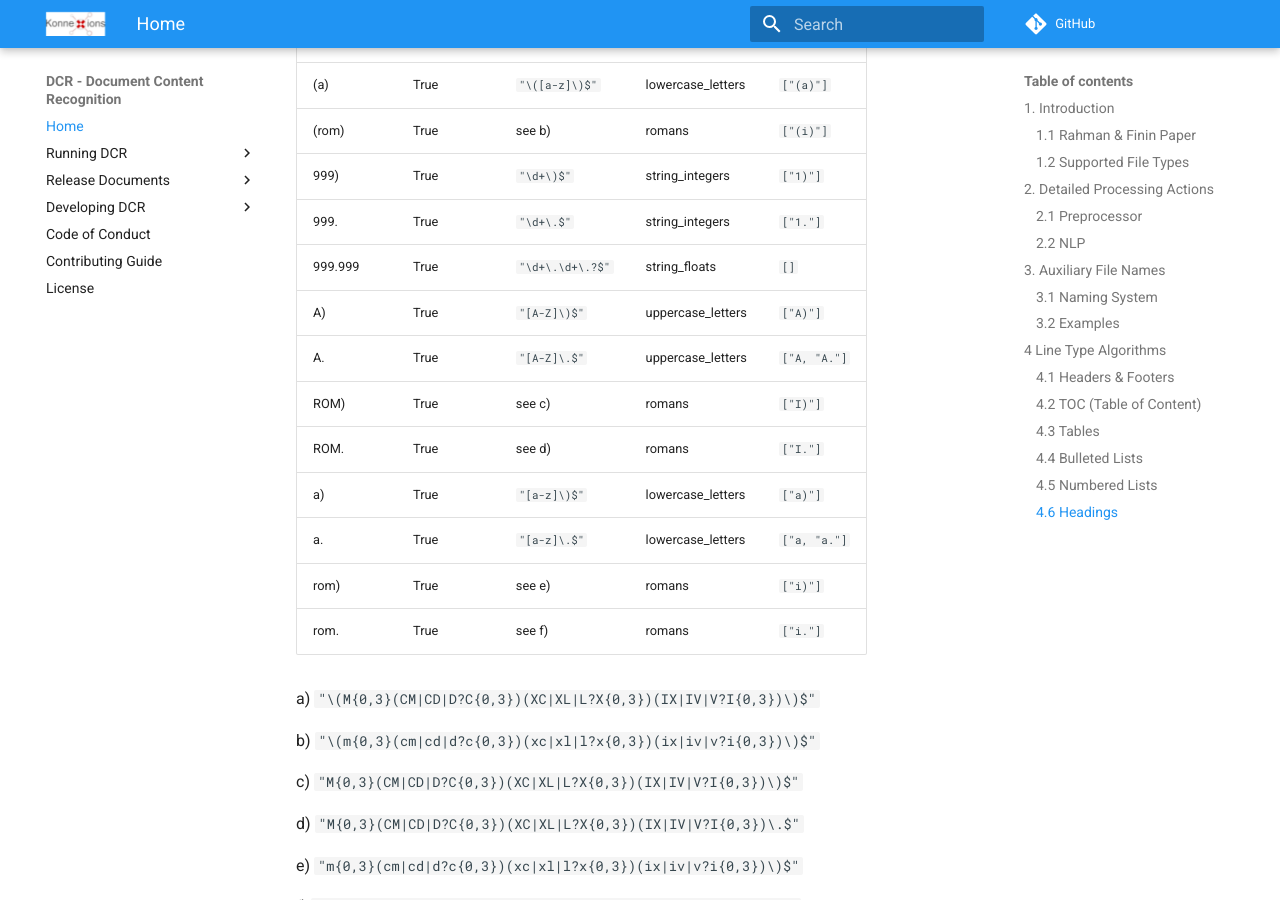
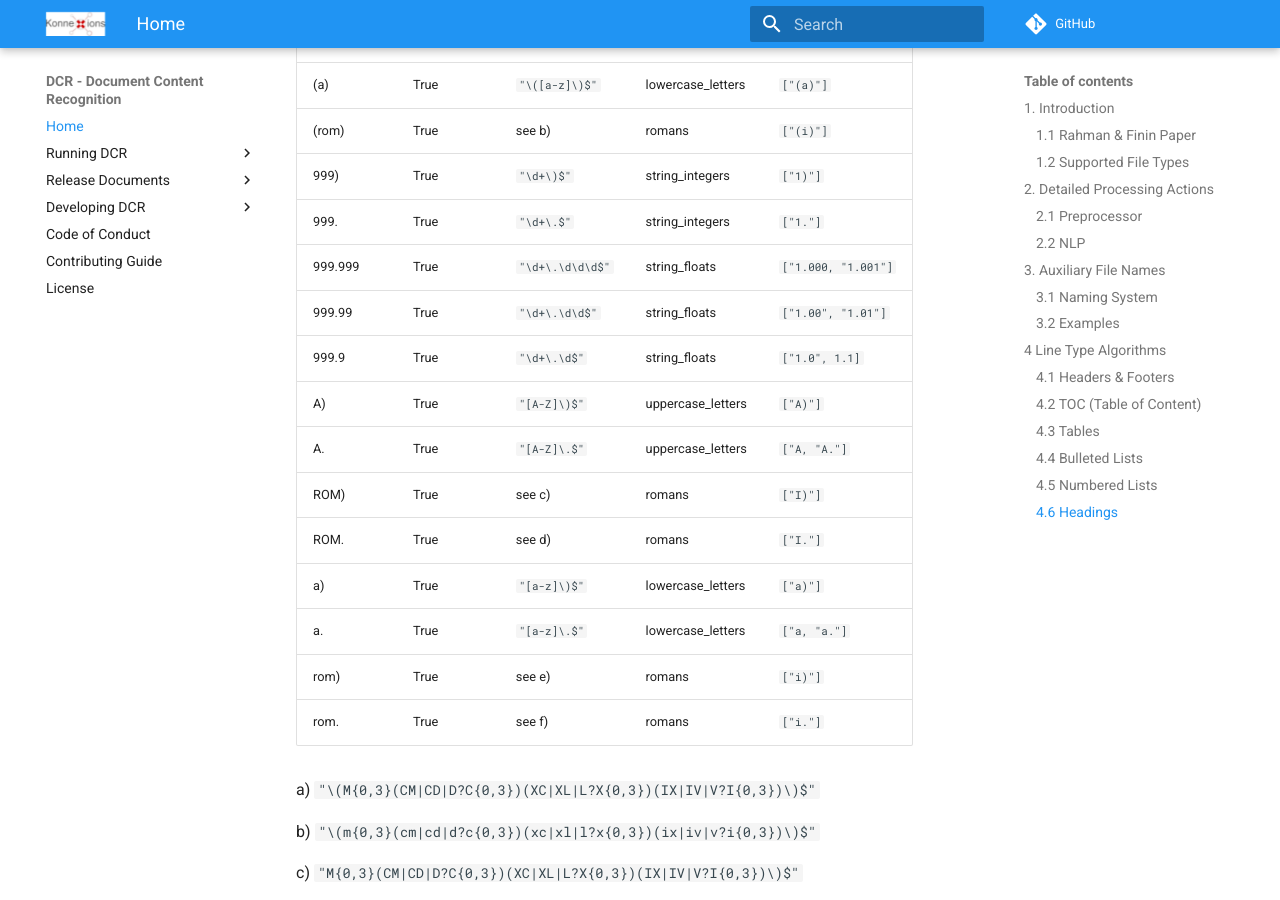
Before and after one commit to KonnexionsGmbH/dcr, an MkDocs documentation site: the page built from docs/index.md, in a window 1280 px wide and 900 px high, scrolled down 21564 px. Built offline with MkDocs 1.6.1 and Material for MkDocs 9.7.7, drawn with Linux system fonts in a browser that asks for light colours; comment, search, counter and statistics services are not loaded; some of the changed text lies outside the part shown.

```diff
--- a/docs/index.md
+++ b/docs/index.md
@@ -811,24 +811,26 @@ The following comparison functions (**`functionIsAsc`**) can be used:
 
 The following table shows the standard rules in the default processing order:
 
-| name    | isFirstToken | regexp           | functionIsAsc      | startValues  |
-|---------|--------------|------------------|--------------------|--------------|
-| (999)   | True         | `"\(\d+\)$"`     | string_integers    | `["(1)"]`    |
-| (A)     | True         | `"\([A-Z]\)$"`   | uppercase_letters  | `["(A)"]`    |
-| (ROM)   | True         | see a)           | romans             | `["(I)"]`    |
-| (a)     | True         | `"\([a-z]\)$"`   | lowercase_letters  | `["(a)"]`    |
-| (rom)   | True         | see b)           | romans             | `["(i)"]`    |
-| 999)    | True         | `"\d+\)$"`       | string_integers    | `["1)"]`     |
-| 999.    | True         | `"\d+\.$"`       | string_integers    | `["1."]`     |
-| 999.999 | True         | `"\d+\.\d+\.?$"` | string_floats      | `[]`         |
-| A)      | True         | `"[A-Z]\)$"`     | uppercase_letters  | `["A)"]`     |
-| A.      | True         | `"[A-Z]\.$"`     | uppercase_letters  | `["A, "A."]` |
-| ROM)    | True         | see c)           | romans             | `["I)"]`     |
-| ROM.    | True         | see d)           | romans             | `["I."]`     |
-| a)      | True         | `"[a-z]\)$"`     | lowercase_letters  | `["a)"]`     |
-| a.      | True         | `"[a-z]\.$"`     | lowercase_letters  | `["a, "a."]` |
-| rom)    | True         | see e)           | romans             | `["i)"]`     |
-| rom.    | True         | see f)           | romans             | `["i."]`     |
+| name    | isFirstToken | regexp           | functionIsAsc      | startValues         |
+|---------|--------------|------------------|--------------------|---------------------|
+| (999)   | True         | `"\(\d+\)$"`     | string_integers    | `["(1)"]`           |
+| (A)     | True         | `"\([A-Z]\)$"`   | uppercase_letters  | `["(A)"]`           |
+| (ROM)   | True         | see a)           | romans             | `["(I)"]`           |
+| (a)     | True         | `"\([a-z]\)$"`   | lowercase_letters  | `["(a)"]`           |
+| (rom)   | True         | see b)           | romans             | `["(i)"]`           |
+| 999)    | True         | `"\d+\)$"`       | string_integers    | `["1)"]`            |
+| 999.    | True         | `"\d+\.$"`       | string_integers    | `["1."]`            |
+| 999.999 | True         | `"\d+\.\d\d\d$"` | string_floats      | `["1.000, "1.001"]` |
+| 999.99  | True         | `"\d+\.\d\d$"`   | string_floats      | `["1.00", "1.01"]`  |
+| 999.9   | True         | `"\d+\.\d$"`     | string_floats      | `["1.0", 1.1]`      |
+| A)      | True         | `"[A-Z]\)$"`     | uppercase_letters  | `["A)"]`            |
+| A.      | True         | `"[A-Z]\.$"`     | uppercase_letters  | `["A, "A."]`        |
+| ROM)    | True         | see c)           | romans             | `["I)"]`            |
+| ROM.    | True         | see d)           | romans             | `["I."]`            |
+| a)      | True         | `"[a-z]\)$"`     | lowercase_letters  | `["a)"]`            |
+| a.      | True         | `"[a-z]\.$"`     | lowercase_letters  | `["a, "a."]`        |
+| rom)    | True         | see e)           | romans             | `["i)"]`            |
+| rom.    | True         | see f)           | romans             | `["i."]`            |
 
 a) `"\(M{0,3}(CM|CD|D?C{0,3})(XC|XL|L?X{0,3})(IX|IV|V?I{0,3})\)$"`
 
```
Also changed, not shown: other parts of docs/index.md (+1 -1 lines), 5 other files.
